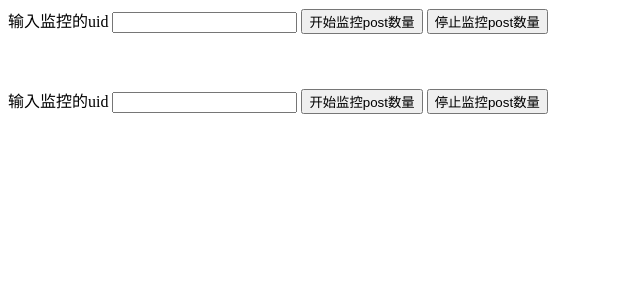
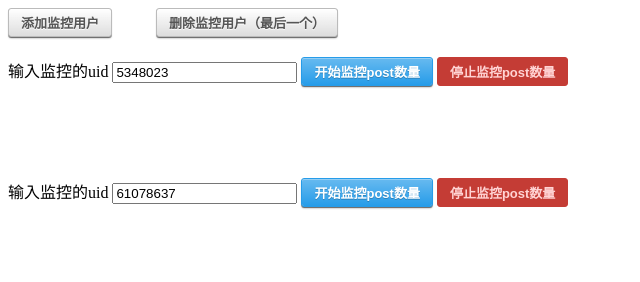
Before and after one commit to riverside0/electron-myNGA, an Electron app: page index.html in a window 1200 px wide. Shown: the whole page, without its empty margins (0-640 px from the left). Drawn offline with Linux system fonts and the light colour scheme.

Commit message:
feat:添加删除 改变按钮颜色

```diff
--- a/app.js
+++ b/app.js
@@ -9,11 +9,18 @@ function wrapper(index) {
   let post = this.document.querySelector(`#post${index}`);
   let reply = this.document.querySelector(`#reply${index}`);
   let input = this.document.querySelector(`#uid${index}`);
+  btn1.setAttribute("disabled", true);
   let timer = null;
   btn0.onclick = function () {
+    const val = input.value;
+    if(!val){
+      alert('请输入uid')
+      return
+    }
+    btn1.removeAttribute("disabled");
+    btn0.setAttribute("disabled", true);
     let tmp = 0;
-    let has_reply = false
-    const val = input.value;
+    let has_reply = false;
     input.setAttribute("disabled", true);
     request
       .get(`https://bbs.nga.cn/nuke.php?__lib=ucp&__act=get&lite=js&uid=${val}`)
@@ -70,9 +77,10 @@ function wrapper(index) {
             post.innerHTML = `${res.data[0].username}&nbsp;&nbsp;&nbsp;&nbsp;&nbsp;&nbsp;最新发帖数：${res.data[0].posts}`;
             function callSuperagent() {
               return new Promise((resolve, reject) => {
-
                 return request
-                  .get(`https://bbs.nga.cn/thread.php?searchpost=1&authorid=${val}`)
+                  .get(
+                    `https://bbs.nga.cn/thread.php?searchpost=1&authorid=${val}`
+                  )
                   .set(
                     "Cookie",
                     "ngaPassportUid=60373669;bbsmisccookies=%7B%22uisetting%22%3A%7B0%3A1%2C1%3A1624089387%7D%2C%22pv_count_for_insad%22%3A%7B0%3A-20%2C1%3A1623517270%7D%2C%22insad_views%22%3A%7B0%3A1%2C1%3A1623517270%7D%7D;ngaPassportCid=X8p9hg4ir81gqg4026ruf38qje7c12fp2t8hip34"
@@ -95,12 +103,12 @@ function wrapper(index) {
                         body: resp,
                       };
                     }
-                      resolve()
+                    resolve();
                   });
               });
             }
-            post.innerHTML = ''
-            await callSuperagent()
+            post.innerHTML = "";
+            await callSuperagent();
 
             let option1 = {
               title: res.data[0].username,
@@ -117,7 +125,7 @@ function wrapper(index) {
                   : `https://bbs.nga.cn/thread.php?searchpost=1&authorid=${val}`
               );
             };
-            has_reply = false
+            has_reply = false;
           }
         });
     }, 100);
@@ -125,12 +133,62 @@ function wrapper(index) {
   btn1.onclick = function () {
     clearInterval(timer);
     post.innerHTML = "";
-    reply.innerHTML = '';
+    reply.innerHTML = "";
     input.removeAttribute("disabled");
+    btn0.removeAttribute("disabled");
+    btn1.setAttribute("disabled", true);
   };
 }
 
 window.onload = function () {
+  const btn = document.querySelector("#add");
+  const btnDelete = document.querySelector("#delete");
+  btnDelete.onclick = () => {
+    const body = document.body
+    const node = body.lastElementChild
+    body.removeChild(node)
+    const wrapperList = document.querySelectorAll('.wrapper')
+    if(wrapperList.length === 1){
+      btnDelete.setAttribute('disabled',true)
+    }
+  }
+  btn.onclick = function () {
+    btnDelete.removeAttribute('disabled')
+    const nodeList = document.querySelectorAll(".wrapper");
+    const node = nodeList[0];
+    const new_node = node.cloneNode(true);
+    document.body.appendChild(new_node);
+    const length = nodeList.length;
+    const childNodesList = new_node.childNodes;
+    childNodesList[3].setAttribute("id", `uid${length}`);
+    childNodesList[3].value = "";
+    childNodesList[3].removeAttribute("disabled");
+    childNodesList[5].setAttribute("id", `start${length}`);
+    childNodesList[5].removeAttribute("disabled");
+    childNodesList[7].setAttribute("id", `end${length}`);
+    childNodesList[7].setAttribute("disabled", true);
+    childNodesList[13].setAttribute("id", `post${length}`);
+    childNodesList[13].innerHTML = "";
+    childNodesList[17].setAttribute("id", `reply${length}`);
+    childNodesList[17].innerHTML = "";
+    try {
+      wrapper(length);
+    } catch (error) {
+      alert(error);
+    }
+  };
+  let input0 = this.document.querySelector(`#uid0`);
+  let input1 = this.document.querySelector(`#uid1`);
+  input0.value = 5348023;
+  input1.value = 61078637;
+  try {
     wrapper(0);
+  } catch (error) {
+    alert(error);
+  }
+  try {
     wrapper(1);
+  } catch (error) {
+    alert(error);
+  }
 };
--- /dev/null
+++ b/index.css
@@ -0,0 +1,229 @@
+.wrapper{
+  padding-top: 20px;
+}
+#delete{
+  margin-left: 40px;
+}
+.button::-moz-focus-inner {
+    border: 0;
+    padding: 0;
+  }
+
+  .button {
+    display: inline-block;
+    *display: inline;
+    zoom: 1;
+    padding: 6px 20px;
+    margin: 0;
+    cursor: pointer;
+    border: 1px solid #bbb;
+    overflow: visible;
+    font: bold 13px arial, helvetica, sans-serif;
+    text-decoration: none;
+    white-space: nowrap;
+    color: #555;
+
+    background-color: #ddd;
+    background-image: -webkit-gradient(
+      linear,
+      left top,
+      left bottom,
+      from(rgba(255, 255, 255, 1)),
+      to(rgba(255, 255, 255, 0))
+    );
+    background-image: -webkit-linear-gradient(
+      top,
+      rgba(255, 255, 255, 1),
+      rgba(255, 255, 255, 0)
+    );
+    background-image: -moz-linear-gradient(
+      top,
+      rgba(255, 255, 255, 1),
+      rgba(255, 255, 255, 0)
+    );
+    background-image: -ms-linear-gradient(
+      top,
+      rgba(255, 255, 255, 1),
+      rgba(255, 255, 255, 0)
+    );
+    background-image: -o-linear-gradient(
+      top,
+      rgba(255, 255, 255, 1),
+      rgba(255, 255, 255, 0)
+    );
+    background-image: linear-gradient(
+      top,
+      rgba(255, 255, 255, 1),
+      rgba(255, 255, 255, 0)
+    );
+
+    -webkit-transition: background-color 0.2s ease-out;
+    -moz-transition: background-color 0.2s ease-out;
+    -ms-transition: background-color 0.2s ease-out;
+    -o-transition: background-color 0.2s ease-out;
+    transition: background-color 0.2s ease-out;
+    background-clip: padding-box; /* Fix bleeding */
+    -moz-border-radius: 3px;
+    -webkit-border-radius: 3px;
+    border-radius: 3px;
+    -moz-box-shadow: 0 1px 0 rgba(0, 0, 0, 0.3),
+      0 2px 2px -1px rgba(0, 0, 0, 0.5),
+      0 1px 0 rgba(255, 255, 255, 0.3) inset;
+    -webkit-box-shadow: 0 1px 0 rgba(0, 0, 0, 0.3),
+      0 2px 2px -1px rgba(0, 0, 0, 0.5),
+      0 1px 0 rgba(255, 255, 255, 0.3) inset;
+    box-shadow: 0 1px 0 rgba(0, 0, 0, 0.3),
+      0 2px 2px -1px rgba(0, 0, 0, 0.5),
+      0 1px 0 rgba(255, 255, 255, 0.3) inset;
+    text-shadow: 0 1px 0 rgba(255, 255, 255, 0.9);
+
+    -webkit-touch-callout: none;
+    -webkit-user-select: none;
+    -khtml-user-select: none;
+    -moz-user-select: none;
+    -ms-user-select: none;
+    user-select: none;
+  }
+
+  .button:hover {
+    background-color: #eee;
+    color: #555;
+  }
+
+  .button:active {
+    background: #e9e9e9;
+    position: relative;
+    top: 1px;
+    text-shadow: none;
+    -moz-box-shadow: 0 1px 1px rgba(0, 0, 0, 0.3) inset;
+    -webkit-box-shadow: 0 1px 1px rgba(0, 0, 0, 0.3) inset;
+    box-shadow: 0 1px 1px rgba(0, 0, 0, 0.3) inset;
+  }
+
+  .button[disabled],
+  .button[disabled]:hover,
+  .button[disabled]:active {
+    border-color: #eaeaea;
+    background: #fafafa;
+    cursor: default;
+    position: static;
+    color: #999;
+    /* Usually, !important should be avoided but here it's really needed :) */
+    -moz-box-shadow: none !important;
+    -webkit-box-shadow: none !important;
+    box-shadow: none !important;
+    text-shadow: none !important;
+  }
+  .button.small {
+    padding: 4px 12px;
+  }
+  .button.green,
+  .button.red,
+  .button.blue {
+    color: #fff;
+    text-shadow: 0 1px 0 rgba(0, 0, 0, 0.2);
+
+    background-image: -webkit-gradient(
+      linear,
+      left top,
+      left bottom,
+      from(rgba(255, 255, 255, 0.3)),
+      to(rgba(255, 255, 255, 0))
+    );
+    background-image: -webkit-linear-gradient(
+      top,
+      rgba(255, 255, 255, 0.3),
+      rgba(255, 255, 255, 0)
+    );
+    background-image: -moz-linear-gradient(
+      top,
+      rgba(255, 255, 255, 0.3),
+      rgba(255, 255, 255, 0)
+    );
+    background-image: -ms-linear-gradient(
+      top,
+      rgba(255, 255, 255, 0.3),
+      rgba(255, 255, 255, 0)
+    );
+    background-image: -o-linear-gradient(
+      top,
+      rgba(255, 255, 255, 0.3),
+      rgba(255, 255, 255, 0)
+    );
+    background-image: linear-gradient(
+      top,
+      rgba(255, 255, 255, 0.3),
+      rgba(255, 255, 255, 0)
+    );
+  }
+
+  /* */
+
+  .button.green {
+    background-color: #57a957;
+    border-color: #57a957;
+  }
+
+  .button.green:hover {
+    background-color: #62c462;
+  }
+
+  .button.green:active {
+    background: #57a957;
+  }
+
+  /* */
+
+  .button.red {
+    background-color: #ca3535;
+    border-color: #c43c35;
+  }
+
+  .button.red:hover {
+    background-color: #ee5f5b;
+  }
+
+  .button.red:active {
+    background: #c43c35;
+  }
+
+  /* */
+
+  .button.blue {
+    background-color: #269ce9;
+    border-color: #269ce9;
+  }
+
+  .button.blue:hover {
+    background-color: #70b9e8;
+  }
+
+  .button.blue:active {
+    background: #269ce9;
+  }
+
+  /* */
+
+  .green[disabled],
+  .green[disabled]:hover,
+  .green[disabled]:active {
+    border-color: #57a957;
+    background: #57a957;
+    color: #d2ffd2;
+  }
+
+  .red[disabled],
+  .red[disabled]:hover,
+  .red[disabled]:active {
+    border-color: #c43c35;
+    background: #c43c35;
+    color: #ffd3d3;
+  }
+
+  .blue[disabled],
+  .blue[disabled]:hover,
+  .blue[disabled]:active {
+    border-color: #269ce9;
+    background: #269ce9;
+    color: #93d5ff;
+  }
--- a/index.html
+++ b/index.html
@@ -1,28 +1,41 @@
 <!DOCTYPE html>
 <html lang="en">
   <head>
-    <meta charset="UTF-8">
-    <meta http-equiv="X-UA-Compatible" content="IE=edge">
-    <meta name="viewport" content="width=device-width, initial-scale=1.0">
+    <meta charset="UTF-8" />
+    <meta http-equiv="X-UA-Compatible" content="IE=edge" />
+    <meta name="viewport" content="width=device-width, initial-scale=1.0" />
     <title>weiweiwei</title>
+    <link rel="stylesheet" type="text/css" href="index.css">
   </head>
   <body>
+    <script src="app.js"></script>
+    <button id="add" class="button small">添加监控用户</button>
+    <button id="delete" class="button small">删除监控用户（最后一个）</button>
+    <div class="wrapper">
       <label for="">输入监控的uid</label>
-    <input id="uid1" type="text">
-    <button id="start1">开始监控post数量</button>
-    <button id="end1">停止监控post数量</button>
+      <input id="uid0" type="text" />
+      <button class="button small blue" id="start0">开始监控post数量</button>
+      <button class="button small red" id="end0">停止监控post数量</button>
+      <br />
+      <br />
+      <div id="post0"></div>
+      <br />
+      <div id="reply0"></div>
+      <br />
+      <br />
+    </div>
+    <div class="wrapper">
+      <label for="">输入监控的uid</label>
+      <input id="uid1" type="text" />
+      <button class="button small blue" id="start1">开始监控post数量</button>
+      <button class="button small red" id="end1">停止监控post数量</button>
+      <br />
+      <br />
       <div id="post1"></div>
-    <br/>
+      <br />
       <div id="reply1"></div>
-    <br/>
-    <br/>
-    <label for="">输入监控的uid</label>
-    <input id="uid0" type="text">
-    <button id="start0">开始监控post数量</button>
-    <button id="end0">停止监控post数量</button>
-    <div id="post0"></div>
-    <br/>
-    <div id="reply0"></div>
-    <script src="app.js"></script>
+      <br />
+      <br />
+    </div>
   </body>
 </html>
--- a/index.js
+++ b/index.js
@@ -8,8 +8,8 @@ let mainWindow = null;
 
 app.on("ready", () => {
   mainWindow = new BrowserWindow({
-    width: 800,
-    height: 500,
+    width: 1200,
+    height: 800,
     webPreferences:  {
         nodeIntegration: true,
         contextIsolation: false,
```
Lines whose indentation alone changed are shown as unchanged.
